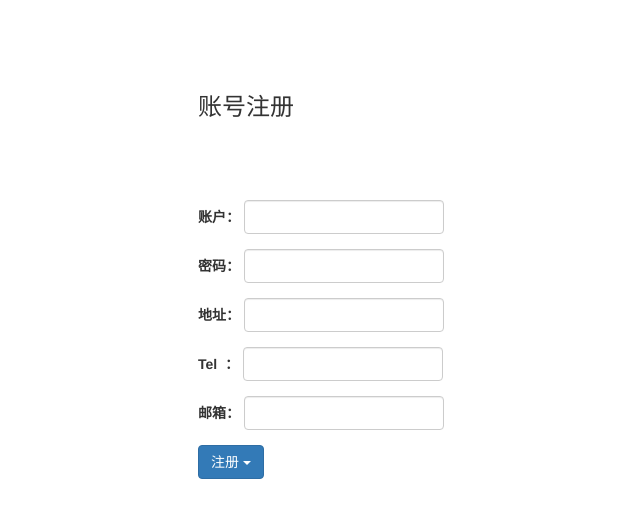
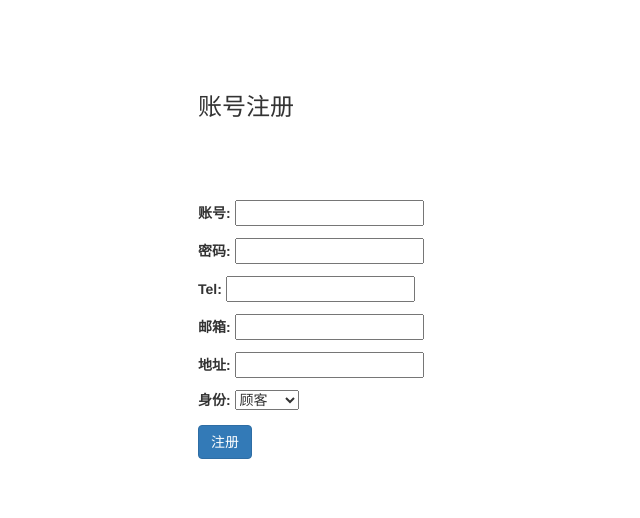
Before and after one commit to JiaoyangXu-hub/OrderOnlineSystem, a Django app: page /Login/regist/ in a window 1280 px wide. Shown: the part 134-652 px from the top of the page, without its empty margins (214-854 px from the left). Run offline with Django 3.2, Linux system fonts and the light colour scheme; some libraries are stand-ins or nearby versions.

Commit message:
本版本首先,套用了表单类便于表单构建与检验,其次设置了会话,其中is_login表是否登录,stage表身份,但机制不完善

```diff
--- /dev/null
+++ b/OrderOnlineSystem/Form.py
@@ -0,0 +1,31 @@
+from django import forms
+
+class LoginForm(forms.Form):
+    """
+    登录表单
+    """
+
+    ID = forms.CharField(max_length=20,min_length=5,label='账号')
+    password = forms.CharField(max_length=20,min_length=6,label='密码',widget=forms.PasswordInput)
+
+class UsrForm(LoginForm):
+    """
+    用户注册表单，可将其参数传递到model.Usr 直接实例化，添加一条数据
+    """
+    _stage=[
+        ('Customer','顾客'),
+        ('Merchant','商家'),
+        ('Dispatcher','送餐员'),
+    ]
+    phoneNumber = forms.CharField(max_length=11,min_length=11,label='Tel')
+    email = forms.EmailField(label="邮箱",widget=forms.EmailInput)
+    location = forms.CharField(label="地址")
+    stage = forms.ChoiceField(choices=_stage,label="身份")
+
+class MerchantDish(forms.Form):
+    """
+    商家菜品提交表单
+    """
+    itemName = forms.CharField(max_length=20,label="餐品名")
+    itemText = forms.CharField(max_length=300,label="餐品简介")
+    price = forms.FloatField(label="餐品价格")
--- a/OrderOnlineSystem/Login/urls.py
+++ b/OrderOnlineSystem/Login/urls.py
@@ -8,5 +8,7 @@ urlpatterns = [
     path('', views.login_view,name = 'login'),
     path('find/', views.find_view,name = 'find'),
     path('regist/', views.regist_view,name = 'regist'),
-    path('regist_form/',views.post_regist_form,name='formPost'),
+    path('regist_post/',views.regist,name = 'regist_post'),
+    path('login_post/',views.login,name = 'login_post')
+    # path('regist_form/',views.post_regist_form,name='formPost'),
 ]
--- a/OrderOnlineSystem/Login/views.py
+++ b/OrderOnlineSystem/Login/views.py
@@ -1,7 +1,12 @@
-from django.shortcuts import render
+from django.shortcuts import render,redirect
 from django.http import HttpResponse
 from django.views.decorators import csrf
 from cmdb.models import Usr
+from Form import UsrForm,LoginForm
+
+# from django.core.handlers.wsgi import WSGIRequest as request
+
+
 
 # Create your views here.
 
@@ -9,43 +14,79 @@ def login_view(request):
     """
     登录主界面
     """
-    return render(request,'Login/login_view.html')
+    return render(request,'Login/login_view.html',{'form':LoginForm})
 
 def find_view(request):
     """
     找回界面
     """
-    return render(request,'Login/find_view.html')
+    return render(request,'Login/find_view.html',{'form':UsrForm})
 
 def regist_view(request):
     """
     注册界面
     """
-    return render(request,'Login/regist_view.html')
+    return render(request,'Login/regist_view.html',{'form':UsrForm})
 
 
+def login(request):
 
-Usr.get_deferred_fields
-# 接收POST请求数据
-def post_regist_form(request):
+    '''
+    提交登录表单
+    '''
+    # request.session['is_login']=False
+    if request.session.get('is_login', None):  # 不允许重复登录
+        return render(request,request.session['stage']+'/base_view.html')
+
+    if request.method == 'POST':
+        login_form = LoginForm(request.POST)
+        if login_form.is_valid():
+            ID = login_form.cleaned_data.get('ID')
+            password = login_form.cleaned_data.get('password')
+
+            try:
+                user = Usr.objects.get(ID=ID)
+            except :
+                message = '用户不存在！'
+                return render(request, 'login/login_view.html', {"form":LoginForm,"message":message})
+
+            if user.password == password:
+                request.session['is_login'] = True
+                request.session['user_id'] = user.ID
+                request.session['stage'] = user.stage[0]
+                return render(request,request.session['stage']+'/base_view.html')
+            else:
+                message = '密码不正确！'
+                return render(request, 'login/login.html', {"form":LoginForm,"message":message})
+        else:
+            message = '填写格式不规范'
+            return render(request, 'login/login.html', {"form":LoginForm,"message":message})
+
+    login_form = UsrForm()
+    return render(request, 'login/login.html', locals())
+
+def logout(request):
     """
-    接收注册表单
+    在登录后进行退出登录
+    还没写路由什么的,只是定义了一个函数,具体退出需要在登录后的界面上安排
     """
-    if request.POST:
-        if Usr.objects.filter(ID=request.POST['ID']):
-            return HttpResponse("注册错误:用户名重复，请重新注册")
+    request.session['is_login']=False
+    return render(request,'login/login_view.html',{"form":LoginForm})
+
+def regist(request):
+    """
+    提交注册表单动作
+    """
+    regist_form = UsrForm(request.POST)
+    if regist_form.is_valid():# 检验完整性
+        if Usr.objects.filter(ID = regist_form.clean().get('ID')):# 检验是否重复ID
+            message = "账号已存在"
+            return render(request, 'login/regist_view.html',{"form":UsrForm,'message':message})
         else:
-            # item = {k:None for k in ['ID','password','location','phoneNumber','email','stage']}
-            item = request.POST.dict()
-            item.pop('csrfmiddlewaretoken')
-            item.update({'active':False})
-            Usr.objects.create(**item)
-        return render(request,"Login/login_view.html")
-    else:
-        return HttpResponse('注册错误:表单提交错误')
+            tmp = regist_form.clean()
+            Usr.objects.create(**tmp)
+            return render(request,'login/login_view.html',{"form":LoginForm})
 
-def post_find_form(request):
-    """
-    接收找回表单写入数据库
-    """
-    pass
+    elif regist_form.errors is not None:
+        print(regist_form.errors)
+        return HttpResponse(str(regist_form.errors))
--- a/OrderOnlineSystem/Templates/Login/regist_view.html
+++ b/OrderOnlineSystem/Templates/Login/regist_view.html
@@ -1,64 +1,16 @@
 {% extends '../base.html' %} {% block title %} 注册页面 {% endblock %} {% block content %}
 <div class="container">
-    <form style="margin-left:30%;margin-top:20%;" method="POST" action="{% url 'Login:formPost' %}">
+    <form style="margin-left:30%;margin-top:20%;" method="POST" action="{% url 'Login:regist_post' %}">
         {% csrf_token %}
         <h3 style="margin-bottom: 10%;">账号注册</h3>
-        <div class="form-group">
-            <label for="user" style="display:inline;">
-                账户：
-            </label>
-            <input name="ID" type="text" class="form-control" style="display:inline;width:200px;" autocomplete="off" />
-        </div>
+        {{form.as_p}}
 
-        <div class="form-group">
-            <label for="password" style="display:inline;">
-                密码：
-            </label> <input name="password" type="password" class="form-control" id="password" style="display:inline;width:200px;" autocomplete="off" />
-        </div>
+        {% comment %} 注册按钮 {% endcomment %}
 
-        <div class="form-group">
-            <label for="" style="display:inline;">
-                地址：
-            </label>
-            <input name="location" type="text" class="form-control" style="display:inline;width:200px;" autocomplete="off" />
-        </div>
-
-        <div class="form-group">
-            <label for="" style="display:inline;">
-                Tel &nbsp：
-            </label>
-            <input name="phoneNumber" type="tel" class="form-control" style="display:inline;width:200px;" autocomplete="off" />
-        </div>
-
-        <div class="form-group">
-            <label for="" style="display:inline;">
-                邮箱：
-            </label>
-            <input name="email" type="email" class="form-control" style="display:inline;width:200px;" autocomplete="off" />
-        </div>
-
-        <!-- 待完善 -->
-        <div class="btn-group">
-            <button type="submit" class="btn btn-primary btn-default dropdown-toggle" data-toggle="dropdown" aria-haspopup="true" aria-expanded="false">
-              注册 <span class="caret"></span>
-            </button>
-            <ul class="dropdown-menu">
-                <!-- 填充顾客系统的主页面地址 -->
-                <li>
-                    <input type="submit" name="stage" value="顾客" style="left: 20px;right: 20px;">
-                </li>
-                <li role="separator" class="divider"></li>
-                <!-- 填充商家系统主页面地址 -->
-                <li>
-                    <input type="submit" name="stage" value="商家">
-                </li>
-                <li role="separator " class="divider "></li>
-                <!-- 填充送餐员页主页面地址 -->
-                <li>
-                    <input type="submit" name="stage" value="送餐员">
-                </li>
-            </ul>
-        </div>
+        <button type="submit" class="btn btn-primary">
+        注册
+        </button>
+        <p>{{message}}</p>
     </form>
 </div>
 
--- a/OrderOnlineSystem/cmdb/models.py
+++ b/OrderOnlineSystem/cmdb/models.py
@@ -10,7 +10,6 @@ class Usr(models.Model):
         ('C','顾客'),
         ('M','商家'),
         ('D','送餐员'),
-        ('A','管理员'),
     ]
 
     ID = models.CharField(primary_key=True,max_length=20,verbose_name="账号")
@@ -18,9 +17,8 @@ class Usr(models.Model):
     location = models.CharField(max_length=50,verbose_name="地址")
     phoneNumber = models.CharField(max_length=50,verbose_name="电话号码")
     email = models.EmailField(verbose_name="邮箱")
+    stage = models.CharField(choices=_stage,max_length=20,verbose_name="身份")
     lastLoginTime = models.DateTimeField(auto_now_add=True,blank=False,editable=False,verbose_name="最后登录时间")
-    stage = models.CharField(choices=_stage,max_length=20,verbose_name="身份")
-    active = models.BooleanField(verbose_name="是否登录")
 
     class Meta:
         db_table = "Usr"
```
Also changed, not shown: OrderOnlineSystem/Templates/Login/login_view.html (+7 -33 lines), OrderOnlineSystem/__init__.py (added), OrderOnlineSystem/cmdb/migrations/0002_remove_usr_active.py (added), OrderOnlineSystem/cmdb/migrations/0003_auto_20201214_2312.py (added), OrderOnlineSystem/db.sqlite3, __init__.py (added).
